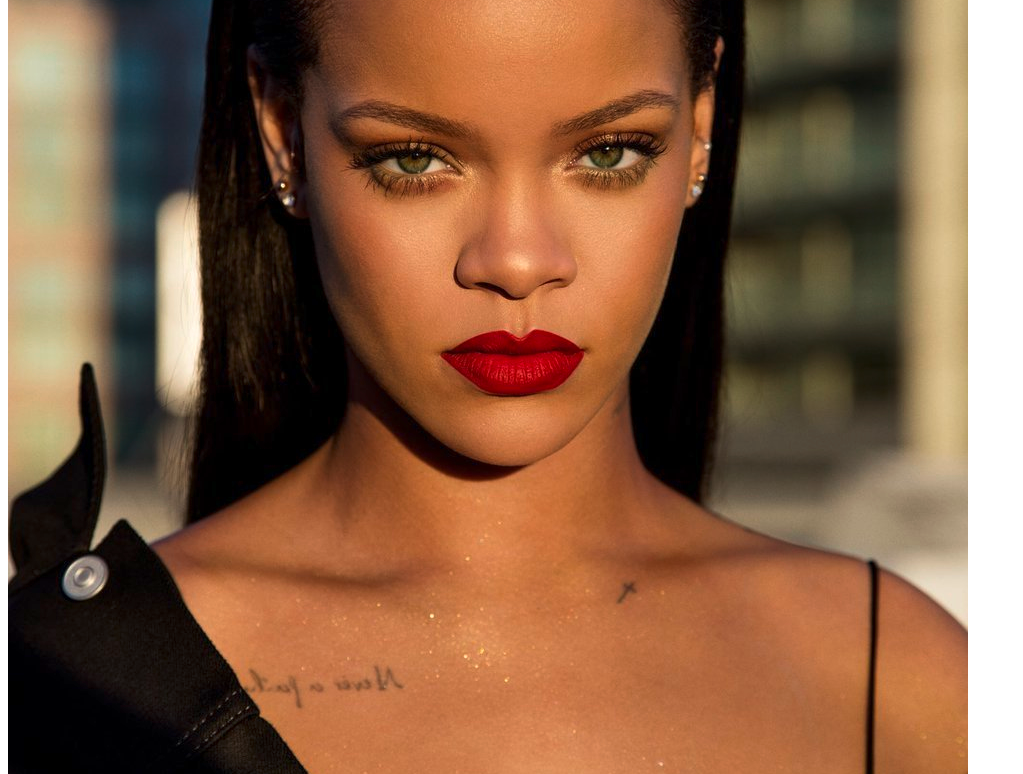
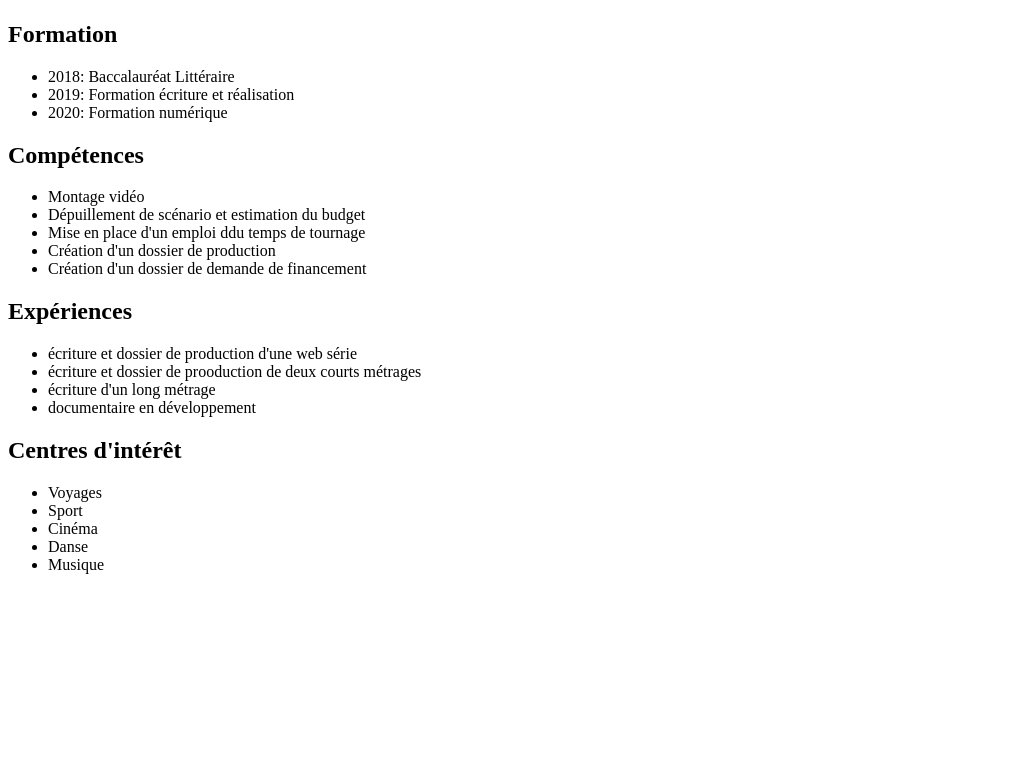
Before and after one commit to Samia69500/CV, a plain HTML site: page index.html in a window 1280 px wide. Shown: the part 399-1173 px from the top of the page, without its empty margins (0-1023 px from the left). After the commit the page ends 989 px from the top, so only its background shows below. Drawn offline with Linux system fonts and the light colour scheme.

Commit message:
Centres d'intérêts

```diff
--- a/index.html
+++ b/index.html
@@ -7,7 +7,7 @@
    <header>
        <title>CV</title>
        <h1>Samia Slimani</h1>
-       <img src="RobynRihanna.jpg" alt="">
+       <img src="RobynRihanna.jpg" alt="" style="width:20%">
    </header>
 
 
@@ -39,6 +39,17 @@
             <li>écriture et dossier de prooduction de deux courts métrages</li>
             <li>écriture d'un long métrage</li>
             <li>documentaire en développement</li>
+        </ul>
+    </section>
+
+    <section>
+        <h2>Centres d'intérêt</h2>
+        <ul>
+            <li>Voyages</li>
+            <li>Sport</li>
+            <li>Cinéma</li>
+            <li>Danse</li>
+            <li>Musique</li>
         </ul>
     </section>
 
@@ -81,7 +92,5 @@
 
 
 
-
-
 </body>
 </html>
```
